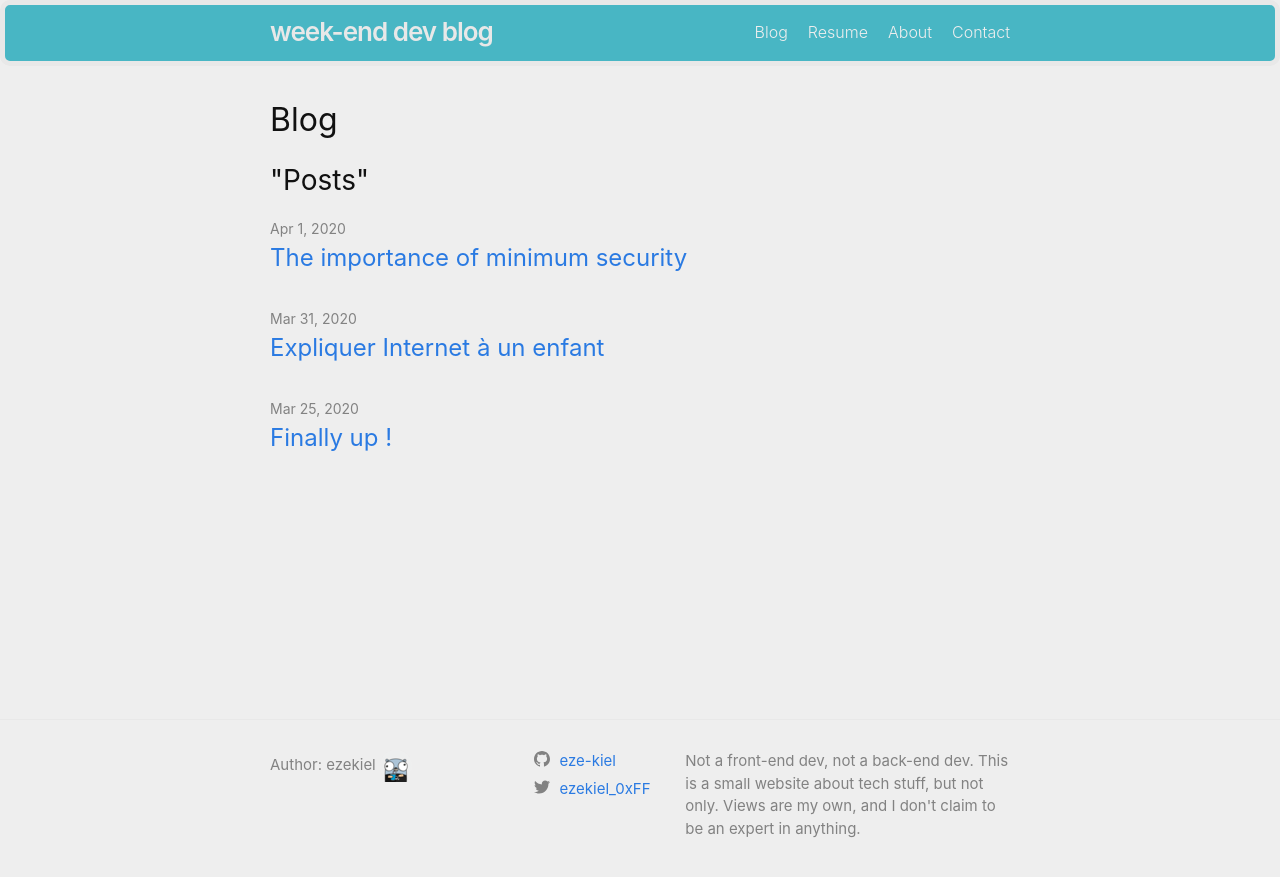
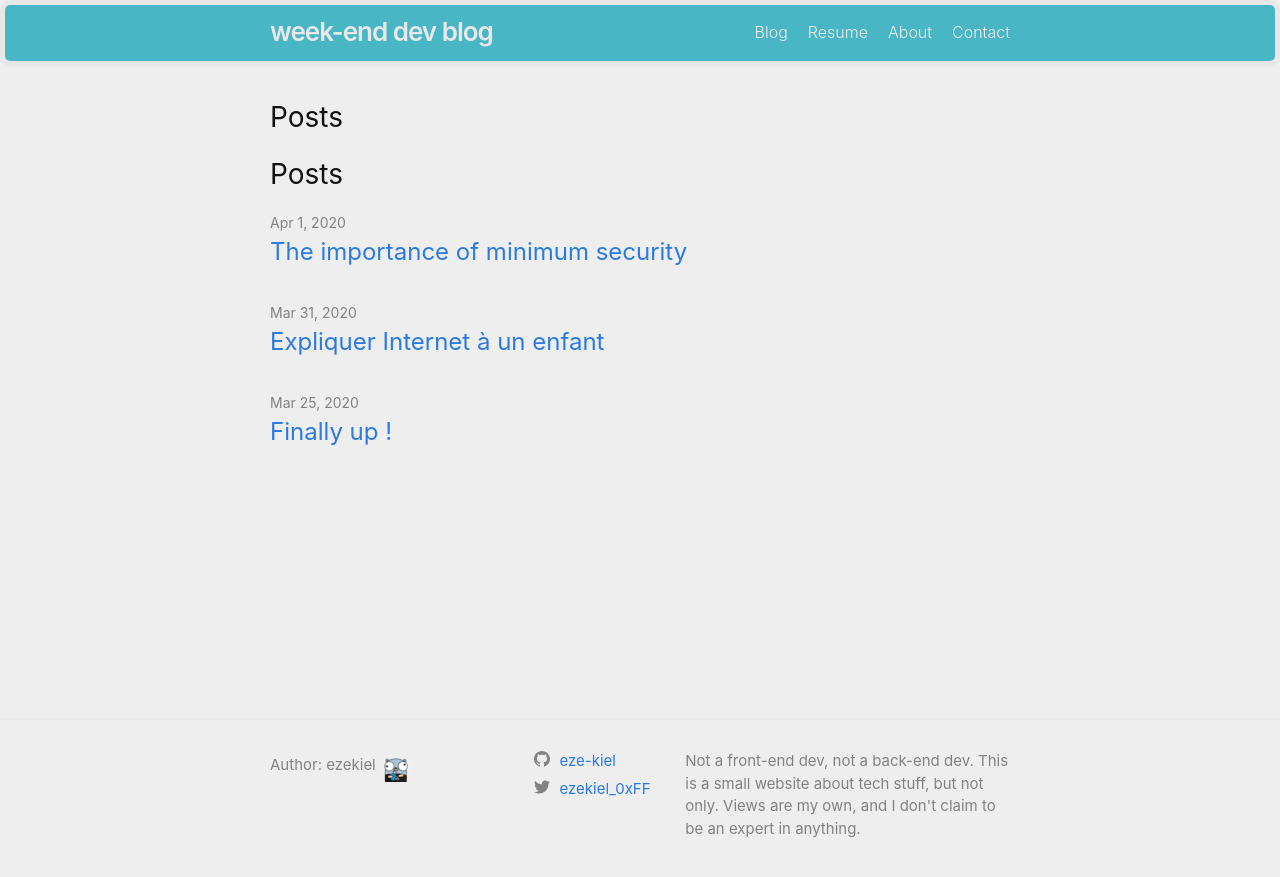
Before and after one commit to eze-kiel/old-eze-kiel.github.io, a Jekyll site: the page built from index.markdown, in a window 1280 px wide. Shown: the top 877 px of the page. Built offline with Jekyll 4.4.1, drawn with Linux system fonts in a browser that asks for light colours.

Commit message:
modified home page

```diff
--- a/_layouts/home.html
+++ b/_layouts/home.html
@@ -4,14 +4,15 @@
 
 <div class="home">
   {%- if page.title -%}
-    <h1 class="page-heading">{{ page.title }}</h1>
+  <!-- <h1 class="page-heading">{{ page.title }}</h1>-->
+
   {%- endif -%}
 
   {{ content }}
 
   {%- if site.posts.size > 0 -%}
-    <!-- <h2 class="post-list-heading">{{ page.list_title | default: "Posts" }}</h2> -->
-    <h2 class="post-list-heading">"Posts"</h2>
+    <h2 class="post-list-heading">{{ page.list_title | default: "Posts" }}</h2>
+    <h2 class="post-list-heading">{{ "Posts"}}</h2>
     <ul class="post-list">
       {%- for post in site.posts -%}
       <li>
```
